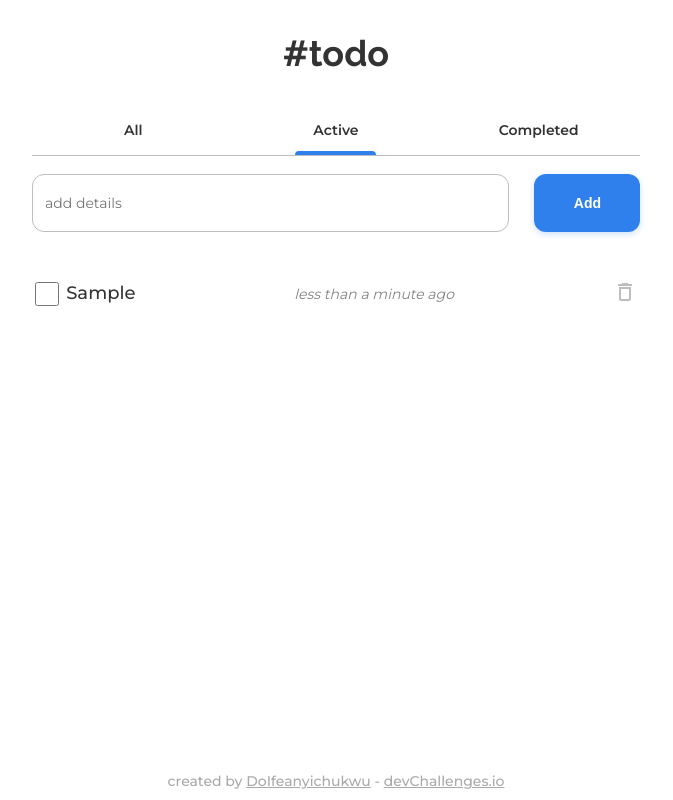
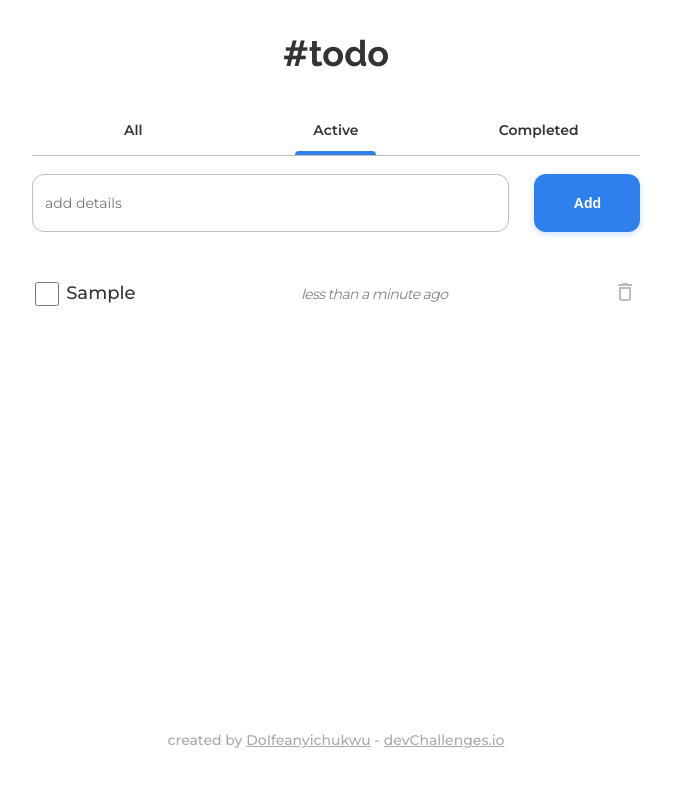
Before and after one commit to DoIfeanyichukwu/todo-app, a React (Vite) app: page / in a window 1280 px wide. Both pictures are taken after typing "Sample" into the empty fields and a click on the button "Add". Shown: the whole page, without its empty margins (304-977 px from the left). Built offline with nearby package versions, Linux system fonts and the light colour scheme.

Commit message:
added tiny css

```diff
--- a/src/Components/Task.jsx
+++ b/src/Components/Task.jsx
@@ -37,10 +37,12 @@ const Span = styled.span`
     font-style: italic;
     font-weight: 400;
     color: #828282;
-    font-size: 8px;
+    font-size: 10px;
+    letter-spacing: -.6px;
 
     @media (min-width: 500px) {
         font-size: 14px;
+        letter-spacing: none;
     }
 `
 
--- a/src/index.css
+++ b/src/index.css
@@ -128,6 +128,7 @@
   cursor: pointer;
   box-shadow: 1px 2px 3px rgba(0, 0, 0, .2);
   margin-block-start: 1rem;
+  margin-block-end: 30px;
 }
 
 .delete_all_btn > svg {
@@ -142,10 +143,9 @@
   color: #a9a9a9;
   line-height: 17px;
   font-size: 14px;
-  position: fixed;
-  bottom: 10px;
-  left: 0px;
   inline-size: 100%;
+  position: relative;
+  top: 68px;
 }
 
 .footer a {
```
